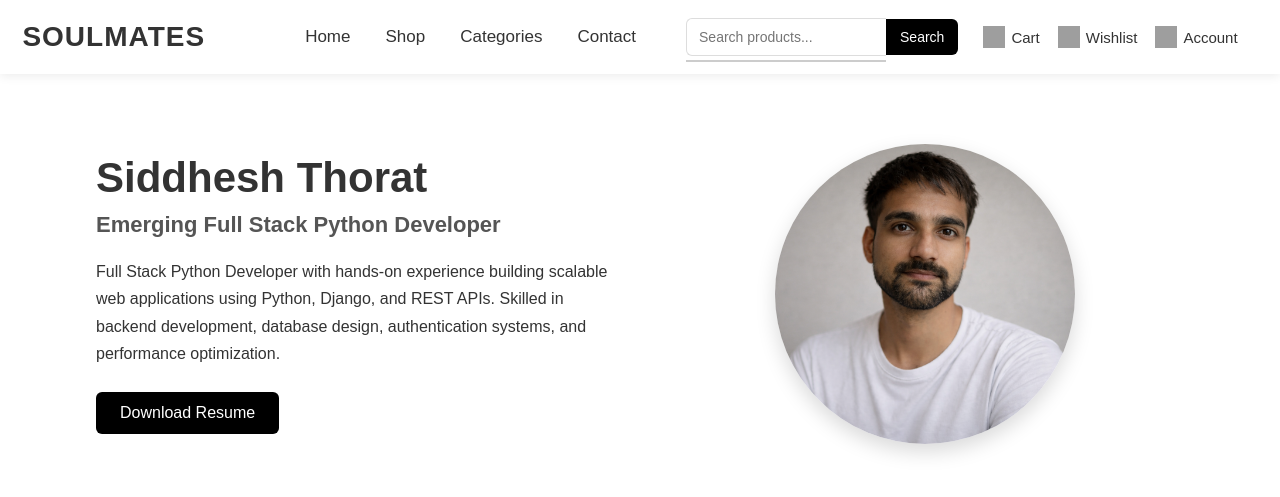
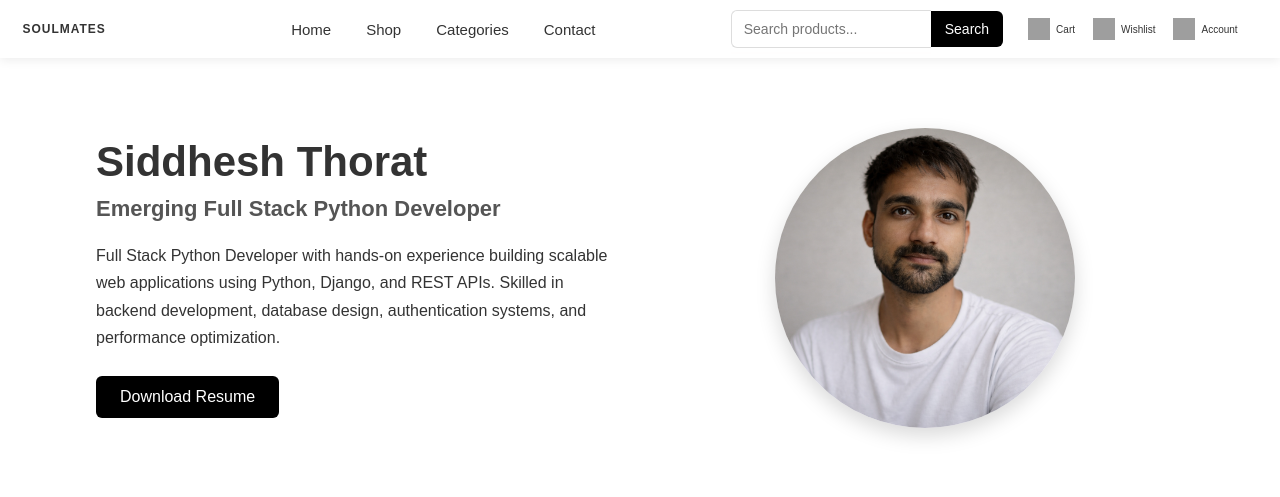
Before and after one commit to sidddhesh-dev/BuyNGo, a Django app: page /developer/ in a window 1280 px wide. Shown: the top 497 px of the page. Run offline with Django 5.2, Linux system fonts and the light colour scheme; grey boxes are pictures that could not be loaded.

Commit message:
front page totally modified

```diff
--- a/static/base.css
+++ b/static/base.css
@@ -7,7 +7,6 @@ box-sizing:border-box;
 body{
 overflow-x:hidden;
 font-family:'Poppins',sans-serif;
-background: url("https://img.freepik.com/premium-photo/fashion-black-unbranded-sneaker-with-laces-flying-dark-background-black-sport-running-shoes-levitate-air_179369-751.jpg") no-repeat center center fixed;
 }
 
 .navbar{
@@ -20,14 +19,15 @@ display:flex;
 align-items:center;
 justify-content:space-between;
 
-padding:18px 8%;
+padding:10px 8%;
 background:white;
 
 box-shadow:0 2px 10px rgba(0,0,0,0.08);
 }
 
 .logo{
-font-size:28px;
+font-size:12px;
+
 font-weight:700;
 letter-spacing:1px;
 margin-left: -80px;
@@ -42,7 +42,7 @@ margin-right: -50px;
 .nav-center a{
 text-decoration:none;
 color:#333;
-font-size:17px;
+font-size:15px;
 font-weight:500;
 }
 
@@ -99,7 +99,7 @@ margin-right: -60px;
     left: 0;
     width: 200px;              /* match input */
     background: white;
-    border: 1px solid #ccc;
+    border: 1px solid #fffefe;
     z-index: 9999;
     max-height: 250px;
     overflow-y: auto;
@@ -127,7 +127,7 @@ align-items:center;
 gap:6px;
 text-decoration:none;
 color:#333;
-font-size:15px;
+font-size:10px;
 }
 
 .icon-link img{
```
